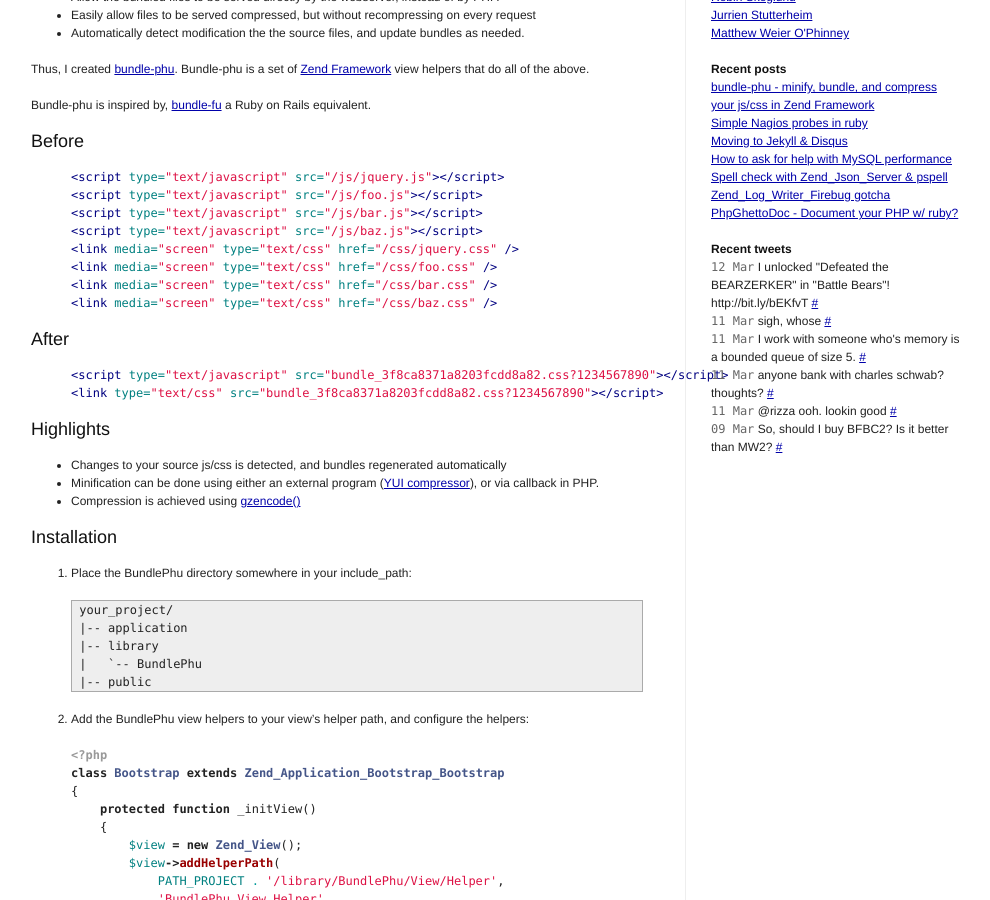
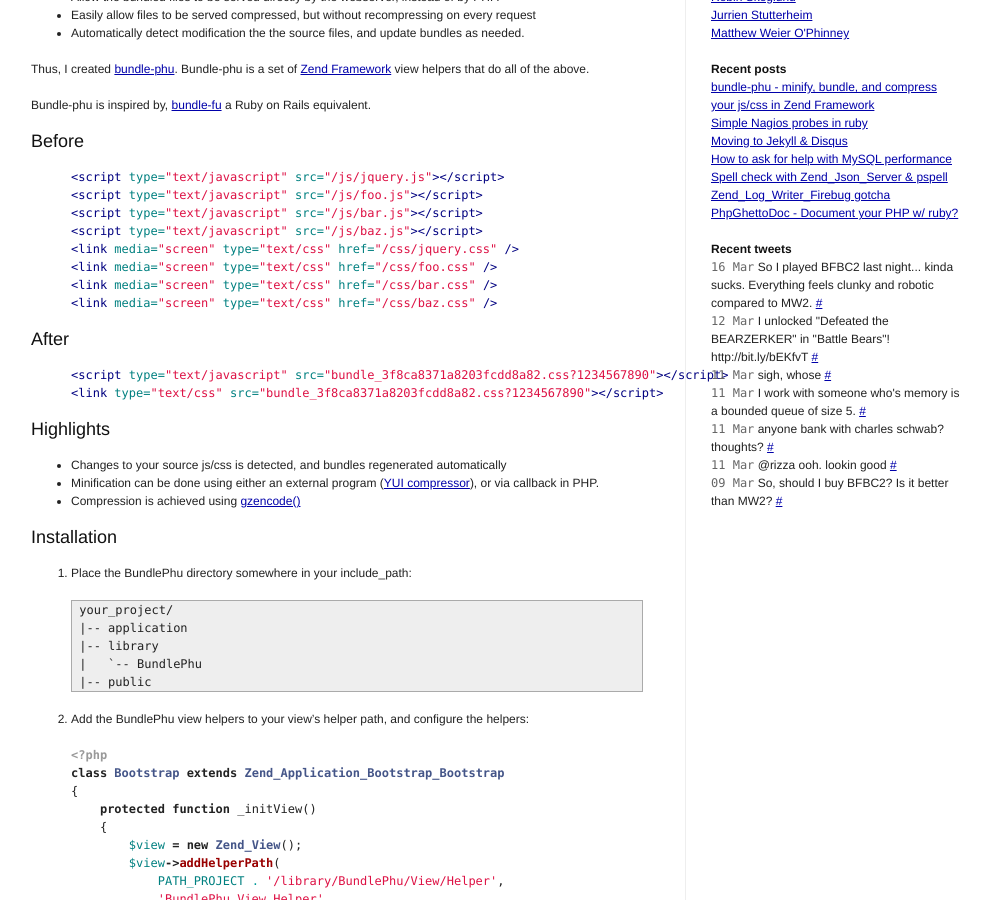
Before and after one commit to hobodave/hobodave.github.com, a Jekyll site: the page built from index.html, in a window 1280 px wide and 900 px high, scrolled down 337 px. Shown: the whole window, without its empty margins (134-1124 px from the left). Built offline with Jekyll 4.4.1, drawn with Linux system fonts in a browser that asks for light colours; Markdown is read by kramdown in place of the engine named in the settings; comment, search, counter and statistics services are not loaded.

Commit message:
Automatic tweet update

```diff
--- a/_includes/twitter.html
+++ b/_includes/twitter.html
@@ -1,4 +1,5 @@
 <ul id="twitter_list" class="pull-1">
+<li><span class="gentle">16 Mar</span> So I played BFBC2 last night... kinda sucks. Everything feels clunky and robotic compared to MW2. <a href="http://twitter.com/hobodave/status/10582312705">#</a></li>
 <li><span class="gentle">12 Mar</span> I unlocked &quot;Defeated the BEARZERKER&quot; in &quot;Battle Bears&quot;! http://bit.ly/bEKfvT <a href="http://twitter.com/hobodave/status/10360648876">#</a></li>
 <li><span class="gentle">11 Mar</span> sigh, whose <a href="http://twitter.com/hobodave/status/10343158650">#</a></li>
 <li><span class="gentle">11 Mar</span> I work with someone who's memory is a bounded queue of size 5. <a href="http://twitter.com/hobodave/status/10343144513">#</a></li>
```
